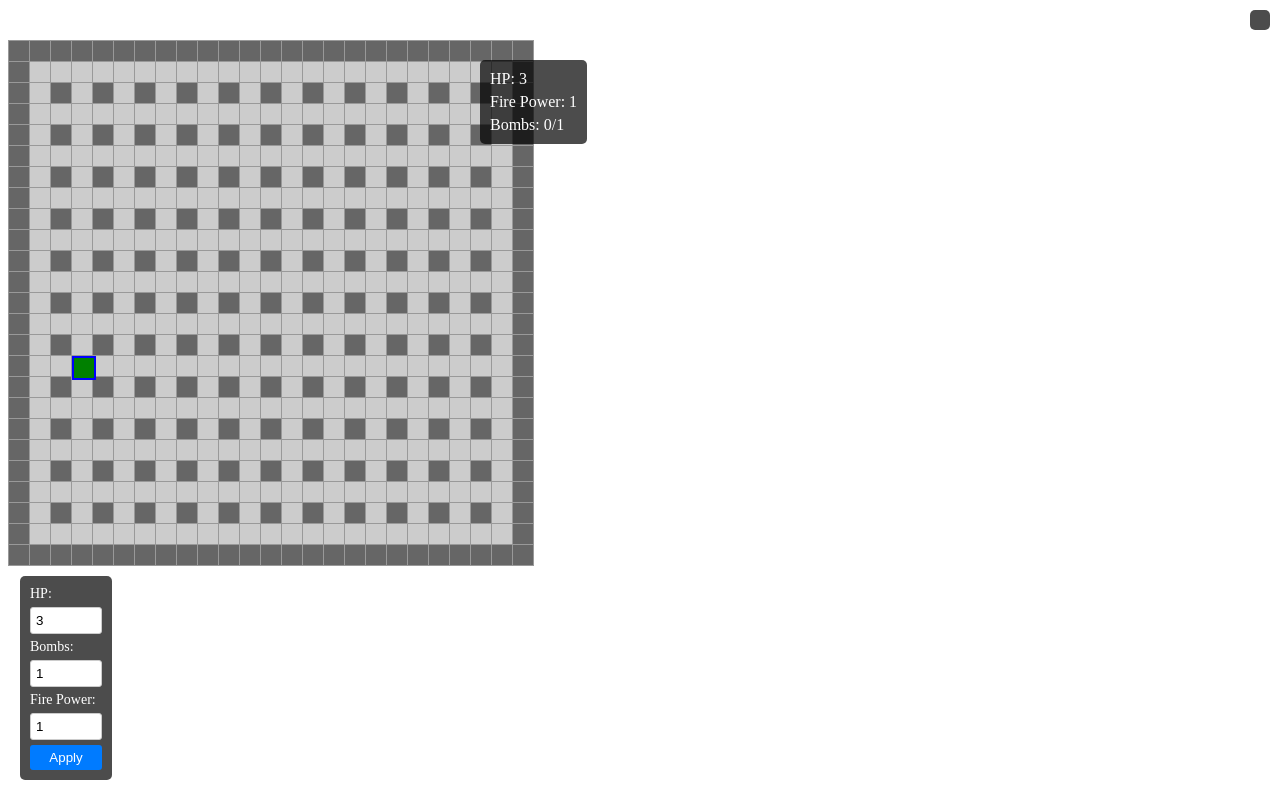
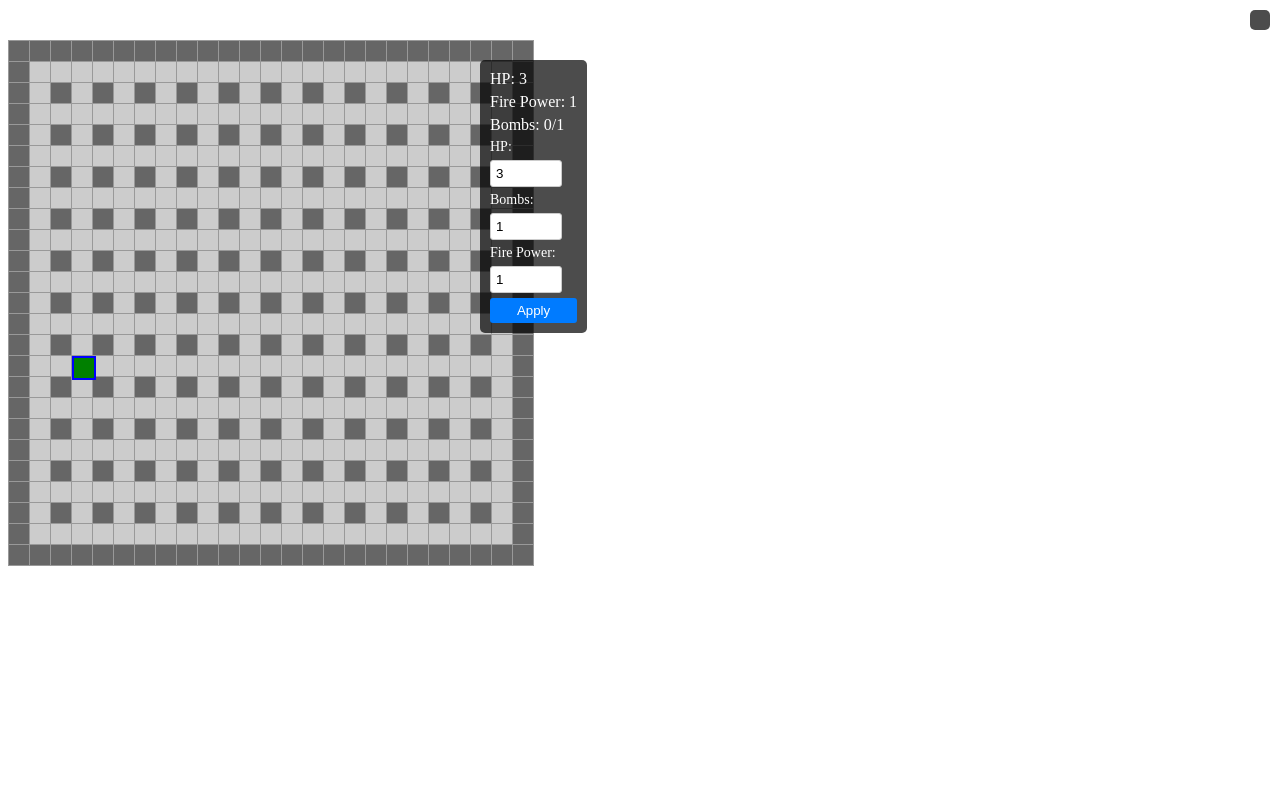
Before and after one commit to tadanoisi/tadanoisi.github.io, a plain HTML site: page index.html in a window 1280 px wide. Drawn offline with Linux system fonts and the light colour scheme; no server answers.

Commit message:
ステータス変更を見やすくした

```diff
--- a/css/style.css
+++ b/css/style.css
@@ -15,6 +15,37 @@
 
 #hud div {
   margin: 0;
+}
+
+#status-controls {
+  display: flex;
+  flex-direction: column;
+  gap: 5px;
+  margin-top: 10px;
+}
+
+#status-controls label {
+  font-size: 14px;
+}
+
+#status-controls input {
+  width: 60px;
+  padding: 5px;
+  border-radius: 3px;
+  border: 1px solid #ccc;
+}
+
+#status-controls button {
+  padding: 5px 10px;
+  background-color: #007bff;
+  color: white;
+  border: none;
+  border-radius: 3px;
+  cursor: pointer;
+}
+
+#status-controls button:hover {
+  background-color: #0056b3;
 }
 
 #game {
@@ -121,42 +152,3 @@
 #respawn-button:hover {
   background-color: #0056b3;
 }
-
-/* ステータス変更用のUIスタイル */
-#status-controls {
-  position: fixed;
-  bottom: 20px;
-  left: 20px;
-  background-color: rgba(0, 0, 0, 0.7);
-  padding: 10px;
-  border-radius: 5px;
-  color: white;
-  z-index: 1000;
-  display: flex;
-  flex-direction: column;
-  gap: 5px;
-}
-
-#status-controls label {
-  font-size: 14px;
-}
-
-#status-controls input {
-  width: 60px;
-  padding: 5px;
-  border-radius: 3px;
-  border: 1px solid #ccc;
-}
-
-#status-controls button {
-  padding: 5px 10px;
-  background-color: #007bff;
-  color: white;
-  border: none;
-  border-radius: 3px;
-  cursor: pointer;
-}
-
-#status-controls button:hover {
-  background-color: #0056b3;
-}
--- a/index.html
+++ b/index.html
@@ -10,20 +10,19 @@
     <div id="hp">HP: 3</div>
     <div id="fire-power">Fire Power: 1</div>
     <div id="bomb-count">Bombs: 1/1</div>
+    <!-- ステータス変更用のUI -->
+    <div id="status-controls">
+      <label for="hp-input">HP:</label>
+      <input type="number" id="hp-input" min="1" max="10" value="3">
+      <label for="bomb-count-input">Bombs:</label>
+      <input type="number" id="bomb-count-input" min="1" max="10" value="1">
+      <label for="fire-power-input">Fire Power:</label>
+      <input type="number" id="fire-power-input" min="1" max="10" value="1">
+      <button id="apply-status">Apply</button>
+    </div>
   </div>
   <div id="player-list"></div>
   <div id="game"></div>
   <button id="respawn-button" style="display: none;">Respawn</button>
-
-  <!-- ステータス変更用のUIを追加 -->
-  <div id="status-controls">
-    <label for="hp-input">HP:</label>
-    <input type="number" id="hp-input" min="1" max="10" value="3">
-    <label for="bomb-count-input">Bombs:</label>
-    <input type="number" id="bomb-count-input" min="1" max="10" value="1">
-    <label for="fire-power-input">Fire Power:</label>
-    <input type="number" id="fire-power-input" min="1" max="10" value="1">
-    <button id="apply-status">Apply</button>
-  </div>
 </body>
 </html>
--- a/js/game.js
+++ b/js/game.js
@@ -35,6 +35,9 @@ const bombCountInput = document.getElementById('bomb-count-input');
 const firePowerInput = document.getElementById('fire-power-input');
 const applyStatusButton = document.getElementById('apply-status');
 
+/**
+ * HUDを更新する関数
+ */
 function updateHUD() {
   if (player) {
     hpDisplay.textContent = `HP: ${player.hp}`;
@@ -43,6 +46,10 @@ function updateHUD() {
   }
 }
 
+/**
+ * プレイヤーリストを更新する関数
+ * @param {Object} players - プレイヤー情報
+ */
 function updatePlayerList(players) {
   const playerListDiv = document.getElementById('player-list');
   playerListDiv.innerHTML = '';
@@ -70,6 +77,10 @@ function updatePlayerList(players) {
   }
 }
 
+/**
+ * ランダムな位置を取得する関数
+ * @returns {Object} - ランダムな位置 { x, y }
+ */
 function getRandomPosition() {
   let x, y;
   do {
@@ -79,6 +90,9 @@ function getRandomPosition() {
   return { x, y };
 }
 
+/**
+ * マップを初期化する関数
+ */
 function initMap() {
   gameDiv.innerHTML = '';
   gameDiv.style.gridTemplateColumns = `repeat(${MAP_SIZE}, 20px)`;
@@ -105,6 +119,9 @@ function initMap() {
   setupEventListeners();
 }
 
+/**
+ * プレイヤーを初期化する関数
+ */
 function initPlayer() {
   const { x, y } = getRandomPosition();
 
@@ -122,14 +139,32 @@ function initPlayer() {
 
   player = new Player(x, y, playerId, true, updateHUD);
   player.render();
-  set(ref(database, `players/${playerId}`), { x, y, hp: player.hp });
+  set(ref(database, `players/${playerId}`), { x, y, hp: player.hp })
+    .then(() => {
+      console.log('Player initialized successfully');
+    })
+    .catch((error) => {
+      console.error('Failed to initialize player:', error);
+    });
   updateHUD();
 }
 
+/**
+ * 指定された位置が壁またはブロックかどうかを確認する関数
+ * @param {number} x - X座標
+ * @param {number} y - Y座標
+ * @returns {boolean} - 壁またはブロックの場合 true
+ */
 function isWallOrBlock(x, y) {
   return walls.has(`${x},${y}`);
 }
 
+/**
+ * 指定された位置が他のプレイヤーに占有されているかどうかを確認する関数
+ * @param {number} x - X座標
+ * @param {number} y - Y座標
+ * @returns {boolean} - 占有されている場合 true
+ */
 function isOccupied(x, y) {
   for (const id in players) {
     if (players[id].x === x && players[id].y === y) {
@@ -139,6 +174,12 @@ function isOccupied(x, y) {
   return false;
 }
 
+/**
+ * 指定された位置に爆弾があるかどうかを確認する関数
+ * @param {number} x - X座標
+ * @param {number} y - Y座標
+ * @returns {boolean} - 爆弾がある場合 true
+ */
 function isBombAt(x, y) {
   for (const id in bombs) {
     if (bombs[id].x === x && bombs[id].y === y) {
@@ -148,6 +189,11 @@ function isBombAt(x, y) {
   return false;
 }
 
+/**
+ * プレイヤーがダメージを受けたかどうかを確認する関数
+ * @param {number} x - X座標
+ * @param {number} y - Y座標
+ */
 function checkPlayerDamage(x, y) {
   if (player.x === x && player.y === y && !player.isDamaged) {
     player.isDamaged = true;
@@ -169,6 +215,10 @@ function checkPlayerDamage(x, y) {
   }
 }
 
+/**
+ * プレイヤーを削除する関数
+ * @param {string} playerId - プレイヤーID
+ */
 function removePlayer(playerId) {
   remove(ref(database, `players/${playerId}`))
     .then(() => {
@@ -179,6 +229,9 @@ function removePlayer(playerId) {
     });
 }
 
+/**
+ * プレイヤーをリスポーンさせる関数
+ */
 function respawnPlayer() {
   if (player) {
     player.remove();
@@ -272,6 +325,9 @@ window.onbeforeunload = () => {
   remove(ref(database, `players/${playerId}`));
 };
 
+/**
+ * イベントリスナーを設定する関数
+ */
 function setupEventListeners() {
   document.addEventListener('keydown', (e) => {
     if (player.isMe) {
```
